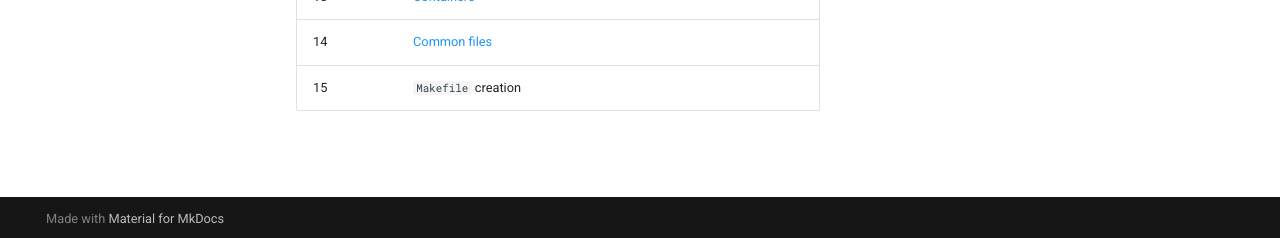
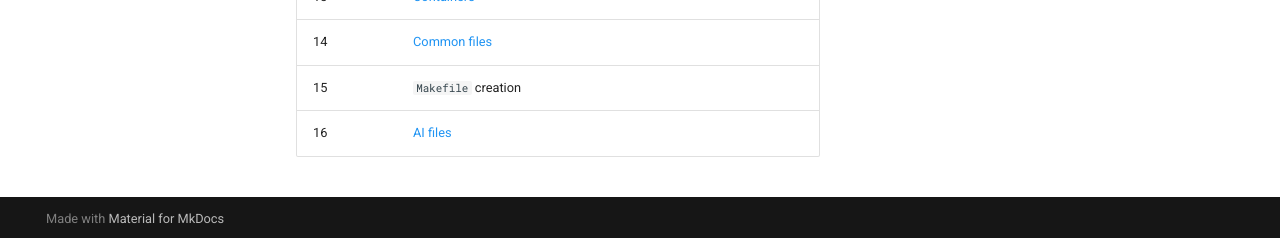
Before and after one commit to MatteoGuadrini/psp, an MkDocs documentation site: the page built from docs/error.md, in a window 1280 px wide and 1262 px high. Shown: the part 1021-1259 px from the top of the window. Built offline with MkDocs 1.6.1 and Material for MkDocs 9.7.7, drawn with Linux system fonts in a browser that asks for light colours.

Commit message:
docs: add ai error code

```diff
--- a/docs/error.md
+++ b/docs/error.md
@@ -24,3 +24,4 @@ In this table you can find the error codes referred the last failed.
 | 13        | [Containers](simple.md#dockerpodman)                                    |
 | 14        | [Common files](simple.md#common-files)                                  |
 | 15        | `Makefile` creation                                                     |
+| 16        | [AI files](simple.md#ai-files)                                          |
```
